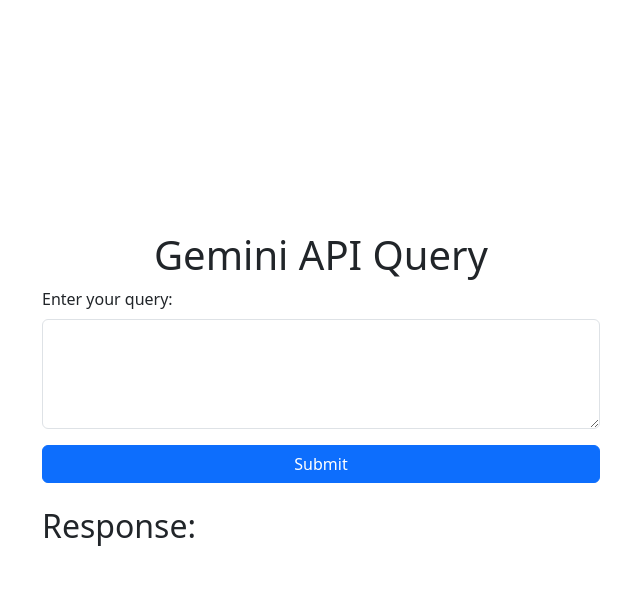
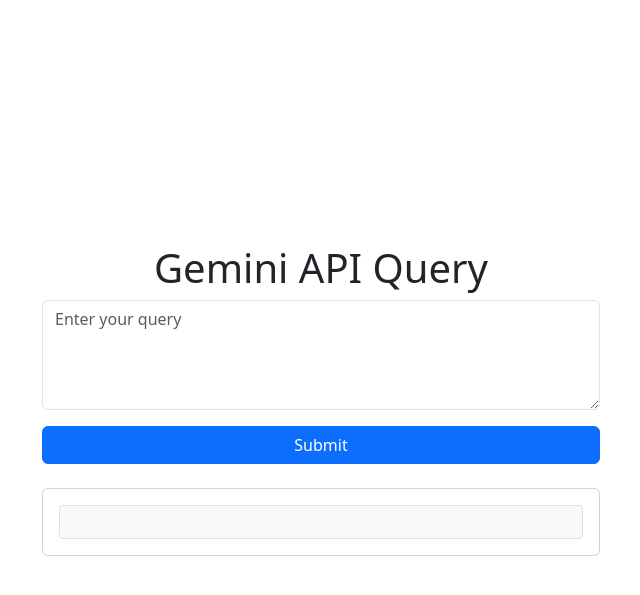
Before and after one commit to hogbergmarkus/gemini-api, a Flask app: page / in a window 1280 px wide. Shown: the top 595 px of the page, without its empty margins (319-959 px from the left). Run offline with Flask 3, Linux system fonts and the light colour scheme.

Commit message:
Refactor response formatting and enhance UI with loading spinner and card layout

```diff
--- a/app.py
+++ b/app.py
@@ -26,7 +26,7 @@ def index():
                 response_modalities=["TEXT"]
             )
         )
-        result = "\n".join([f"<p>{part.text}</p>" for part in response.candidates[0].content.parts])
+        result = "\n\n".join([f"{part.text.replace('<p>', '').replace('</p>', '').replace('**', '')}" for part in response.candidates[0].content.parts])
         return render_template('index.html', query=query, result=result)
     return render_template('index.html', query='', result='')
 
--- a/templates/index.html
+++ b/templates/index.html
@@ -17,6 +17,10 @@
       pre {
         white-space: pre-wrap; /* Wrap text */
         word-wrap: break-word; /* Break long words */
+        padding: 1rem; /* Add padding */
+        border: 1px solid #dee2e6; /* Add border */
+        border-radius: 0.25rem; /* Add border radius */
+        background-color: #f8f9fa; /* Add background color */
       }
     </style>
   </head>
@@ -26,23 +30,43 @@
     >
       <div class="w-50">
         <h1 class="text-center">Gemini API Query</h1>
-        <form method="post">
+        <form method="post" onsubmit="showSpinner()">
           <div class="mb-3">
-            <label for="query" class="form-label">Enter your query:</label>
-            <textarea id="query" name="query" class="form-control" rows="4">
+            <label for="query" class="form-label visually-hidden"
+              >Enter your query:</label
+            >
+            <textarea
+              id="query"
+              name="query"
+              class="form-control"
+              rows="4"
+              placeholder="Enter your query"
+            >
 {{ query }}</textarea
             >
           </div>
-          <div class="d-grid">
+          <div class="d-grid mb-3">
             <button type="submit" class="btn btn-primary">Submit</button>
           </div>
         </form>
-        <h2 class="mt-4">Response:</h2>
-        <div class="d-flex flex-column align-items-stretch">
-          <pre class="flex-grow-1">{{ result }}</pre>
+        <div id="spinner" class="d-none text-center mt-4">
+          <div class="spinner-border" role="status">
+            <span class="visually-hidden">Loading...</span>
+          </div>
+        </div>
+        <div class="card mt-4">
+          <div class="card-body">
+            <h5 class="card-title visually-hidden">Response:</h5>
+            <pre class="card-text">{{ result | safe }}</pre>
+          </div>
         </div>
       </div>
     </div>
+    <script>
+      function showSpinner() {
+        document.getElementById("spinner").classList.remove("d-none");
+      }
+    </script>
     <script
       src="https://cdn.jsdelivr.net/npm/bootstrap@5.3.3/dist/js/bootstrap.bundle.min.js"
       integrity="sha384-YvpcrYf0tY3lHB60NNkmXc5s9fDVZLESaAA55NDzOxhy9GkcIdslK1eN7N6jIeHz"
```
